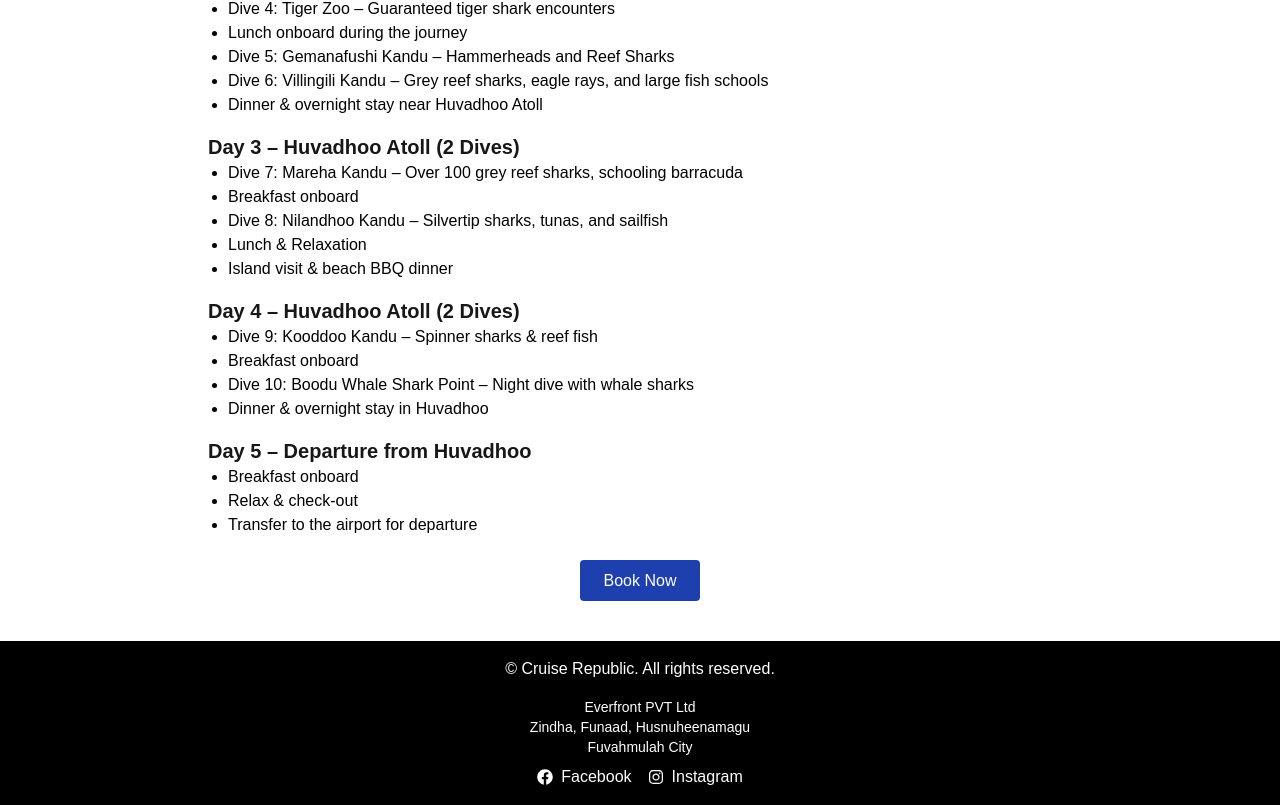
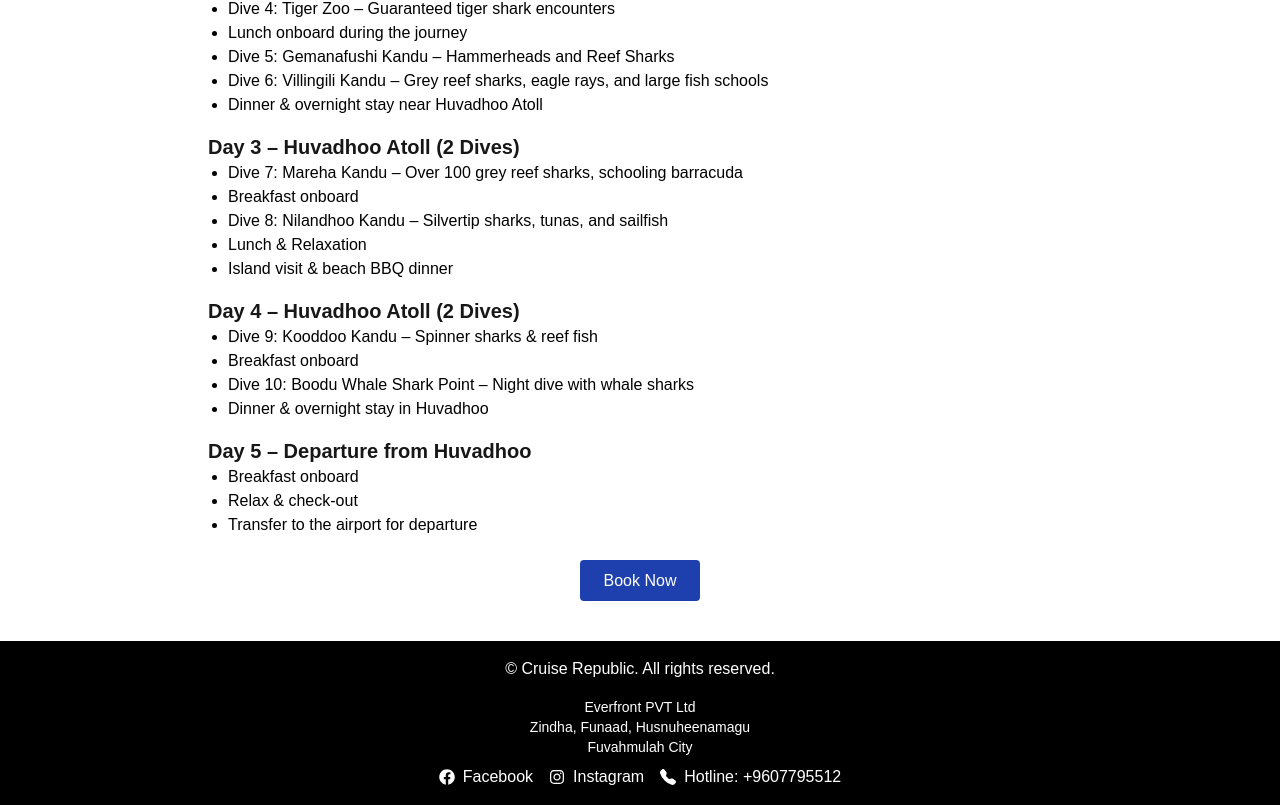
Before and after one commit to mouus/zaff-travel, a Next.js app: page / in a window 1280 px wide. Shown: the part 3187-3992 px from the top of the page. Built offline with nearby package versions, Linux system fonts and the light colour scheme.

Commit message:
hotline added

```diff
--- a/components/Footer.jsx
+++ b/components/Footer.jsx
@@ -1,6 +1,6 @@
 import React from 'react'
 import { FaFacebook, FaInstagram, FaWhatsapp } from 'react-icons/fa';
-
+import { BsFillTelephoneFill } from "react-icons/bs";
 
 function Footer() {
   return (
@@ -15,16 +15,27 @@ function Footer() {
           </p>
         </div>
         <div className="flex justify-center mt-2 gap-4 flex-wrap">
-        <a href="https://www.facebook.com/share/19xrPbFbDc/?mibextid=wwXIfr" className="hover:underline flex items-center gap-2">
+          <a
+            href="https://www.facebook.com/share/19xrPbFbDc/?mibextid=wwXIfr"
+            className="hover:underline flex items-center gap-2"
+          >
             <FaFacebook /> Facebook
           </a>
-        <a href="https://www.instagram.com/cruiserepublicmv?igsh=YnI1YzZjazR1N3Jr&utm_source=qr" className="hover:underline flex items-center gap-2">
+          <a
+            href="https://www.instagram.com/cruiserepublicmv?igsh=YnI1YzZjazR1N3Jr&utm_source=qr"
+            className="hover:underline flex items-center gap-2"
+          >
             <FaInstagram /> Instagram
           </a>
+          <p
+            className=" flex items-center gap-2"
+          >
+            <BsFillTelephoneFill /> Hotline: +9607795512
+          </p>
         </div>
       </div>
     </footer>
-  )
+  );
 }
 
-export default Footer
+export default Footer;
```
Lines whose indentation alone changed are shown as unchanged.
